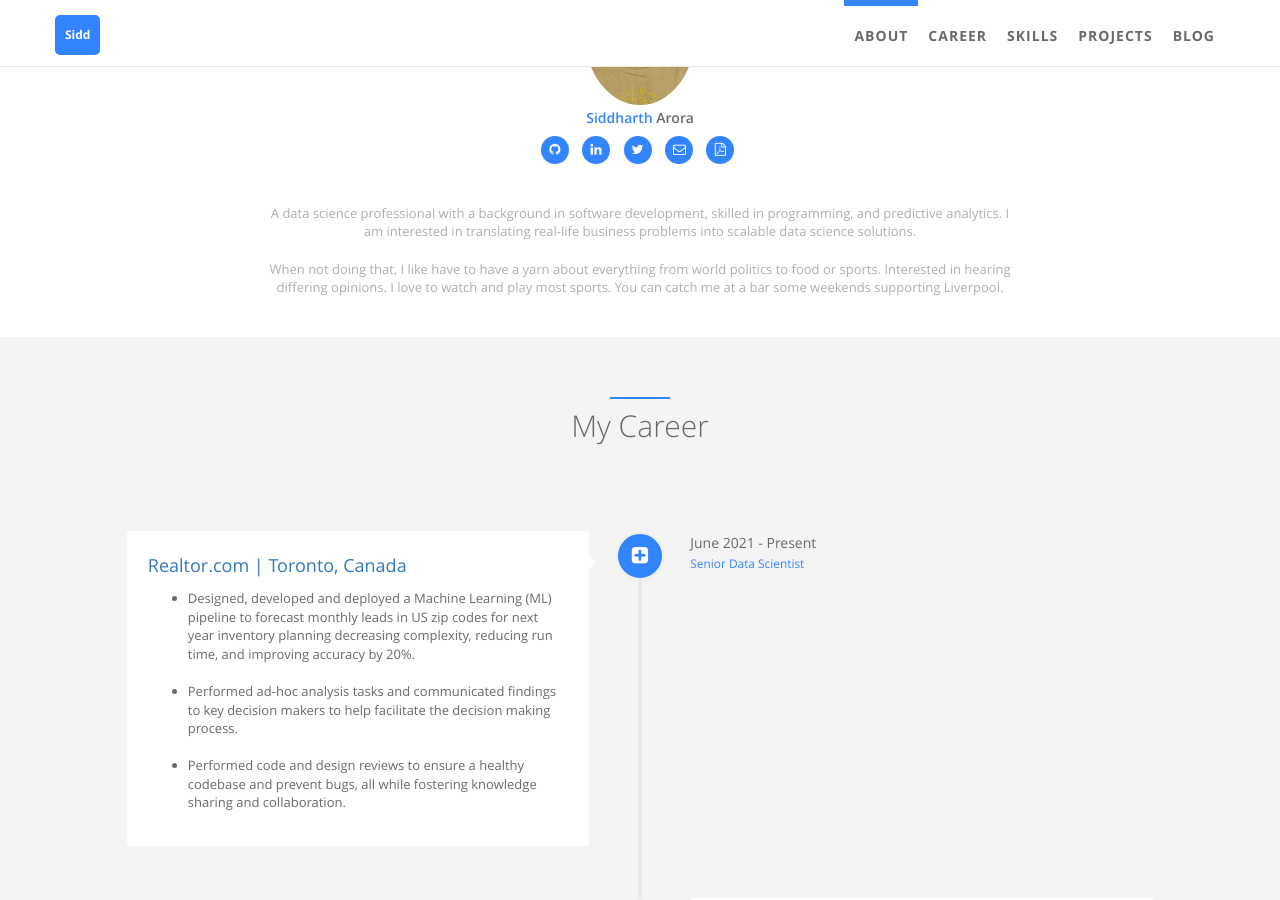
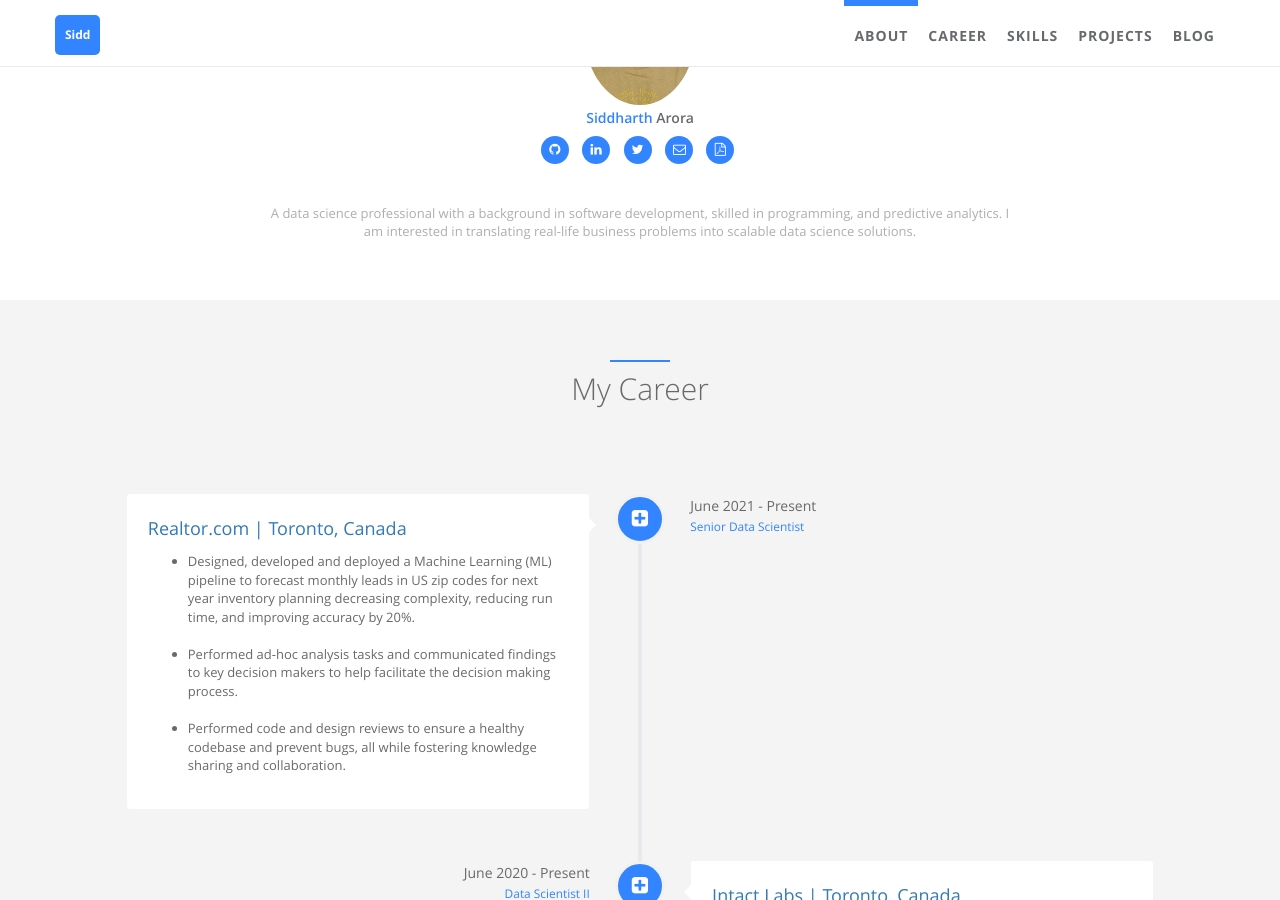
Before and after one commit to sarora/sarora.github.io, a Jekyll site: the page built from index.html, in a window 1280 px wide and 900 px high, scrolled down 651 px. Built offline with Jekyll 4.4.1, drawn with Linux system fonts in a browser that asks for light colours.

Commit message:
update info

```diff
--- a/_config.yml
+++ b/_config.yml
@@ -31,9 +31,6 @@ author:  # change following line to your infomation.
 
   desc: A data science professional with a background in software development, skilled in programming, and predictive analytics.
         I am interested in translating real-life business problems into scalable data science solutions. <br></br>
-
-        When not doing that, I like have to have a yarn about everything from world politics to food or sports. Interested in hearing differing opinions.
-        I love to watch and play most sports. You can catch me at a bar some weekends supporting Liverpool.
 
 
 
```
Also changed, not shown: 1 other file.
